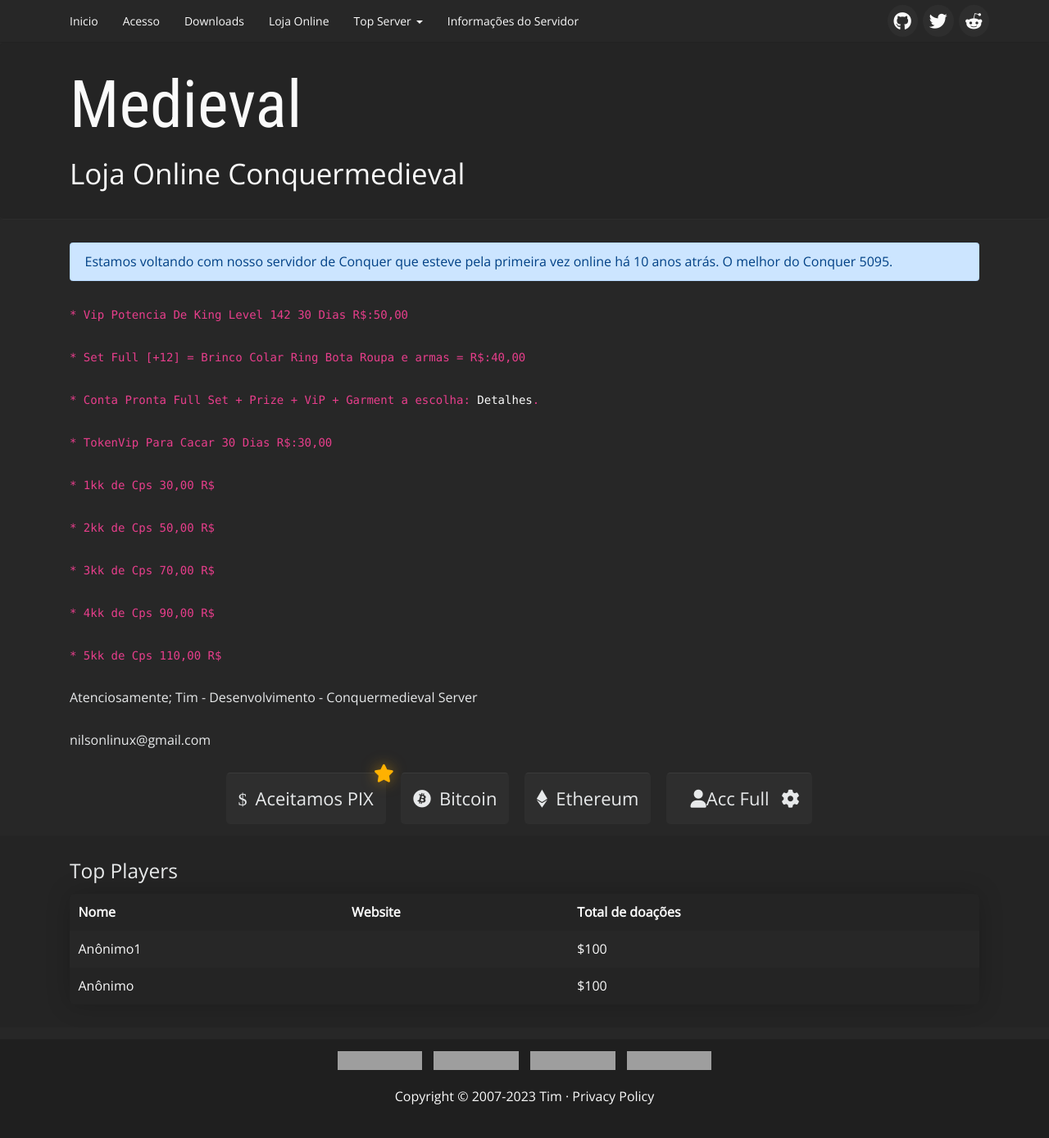
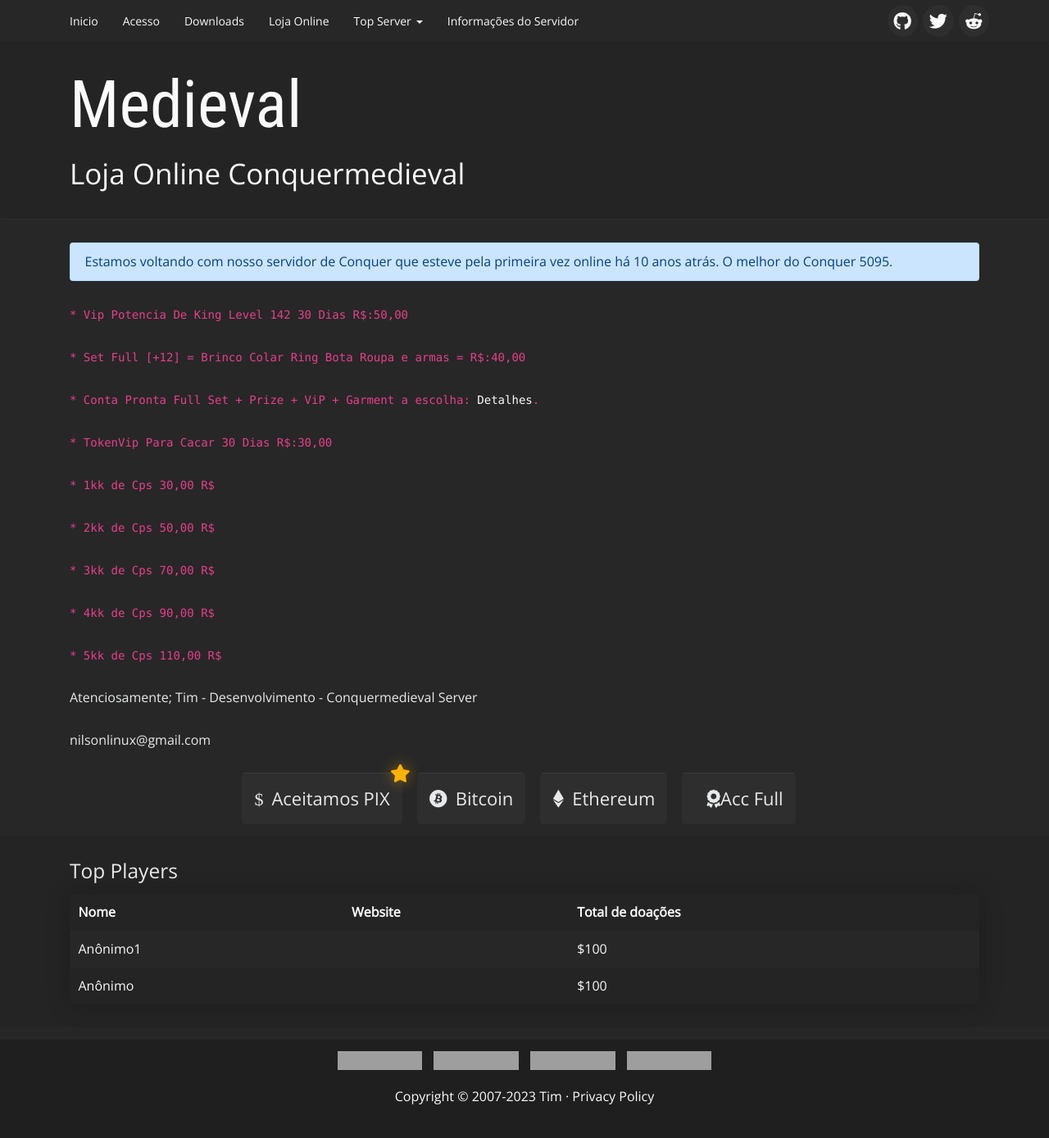
Before and after one commit to conquermedieval/conquermedieval.github.io, a Jekyll site: the page built from loja_online.html, in a window 1280 px wide. Shown: the whole page at 82% size. Built offline with Jekyll 4.4.1, drawn with Linux system fonts in a browser that asks for light colours; grey boxes are pictures that could not be loaded.

Commit message:
Update loja_online.html

```diff
--- a/loja_online.html
+++ b/loja_online.html
@@ -32,7 +32,7 @@
                 <i class="fa-brands fa-ethereum"></i>Ethereum
             </a>
             <a class="btn" role="button" href="#" data-toggle="modal" data-target="#accfull-modal">
-                <i class="fa-solid fa-user"></i>Acc Full<i class="fa-solid fa-cog"></i>
+                <i class="fa-solid fa-award"></i>Acc Full
             </a>
         </div>
 
```
